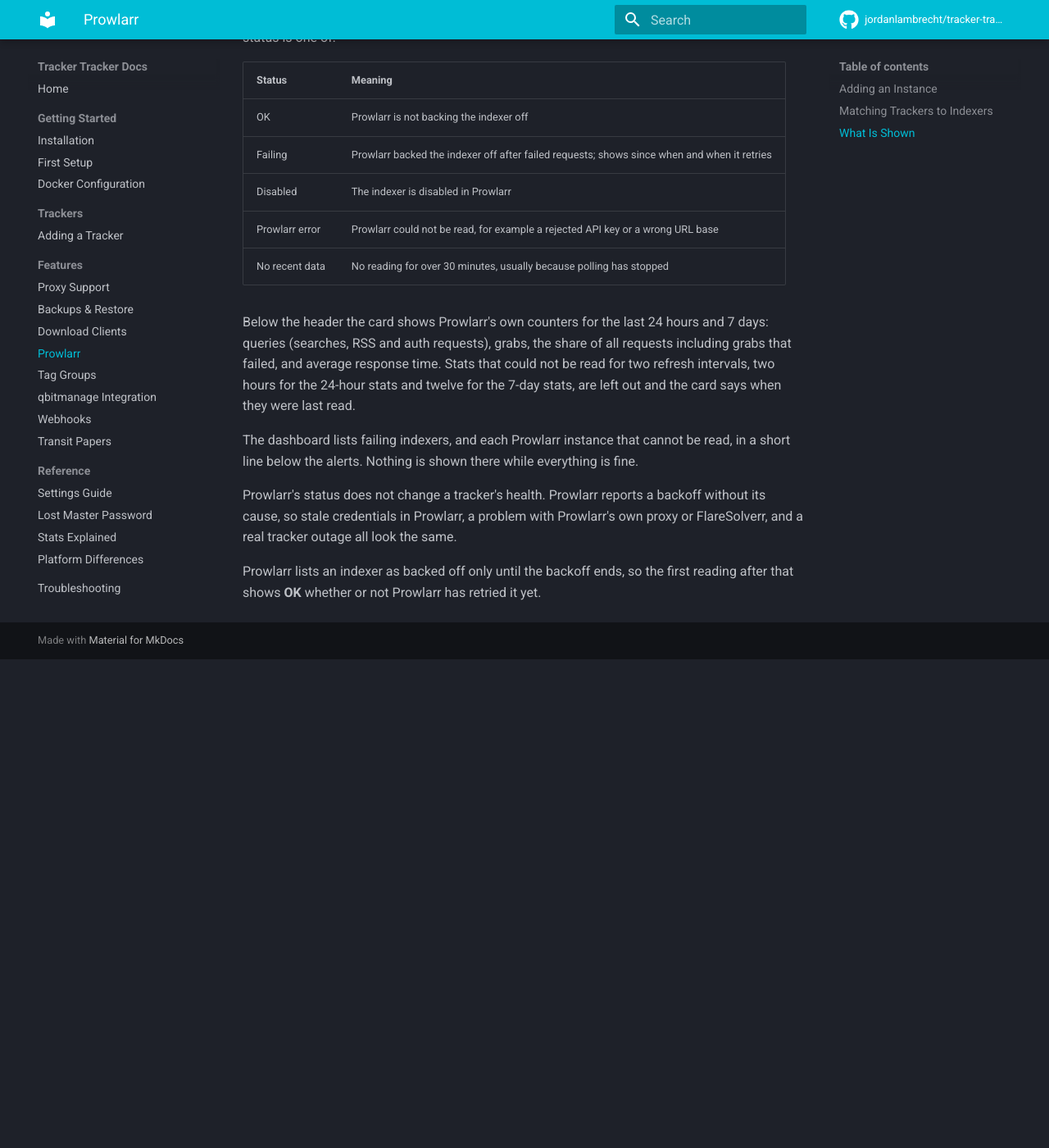
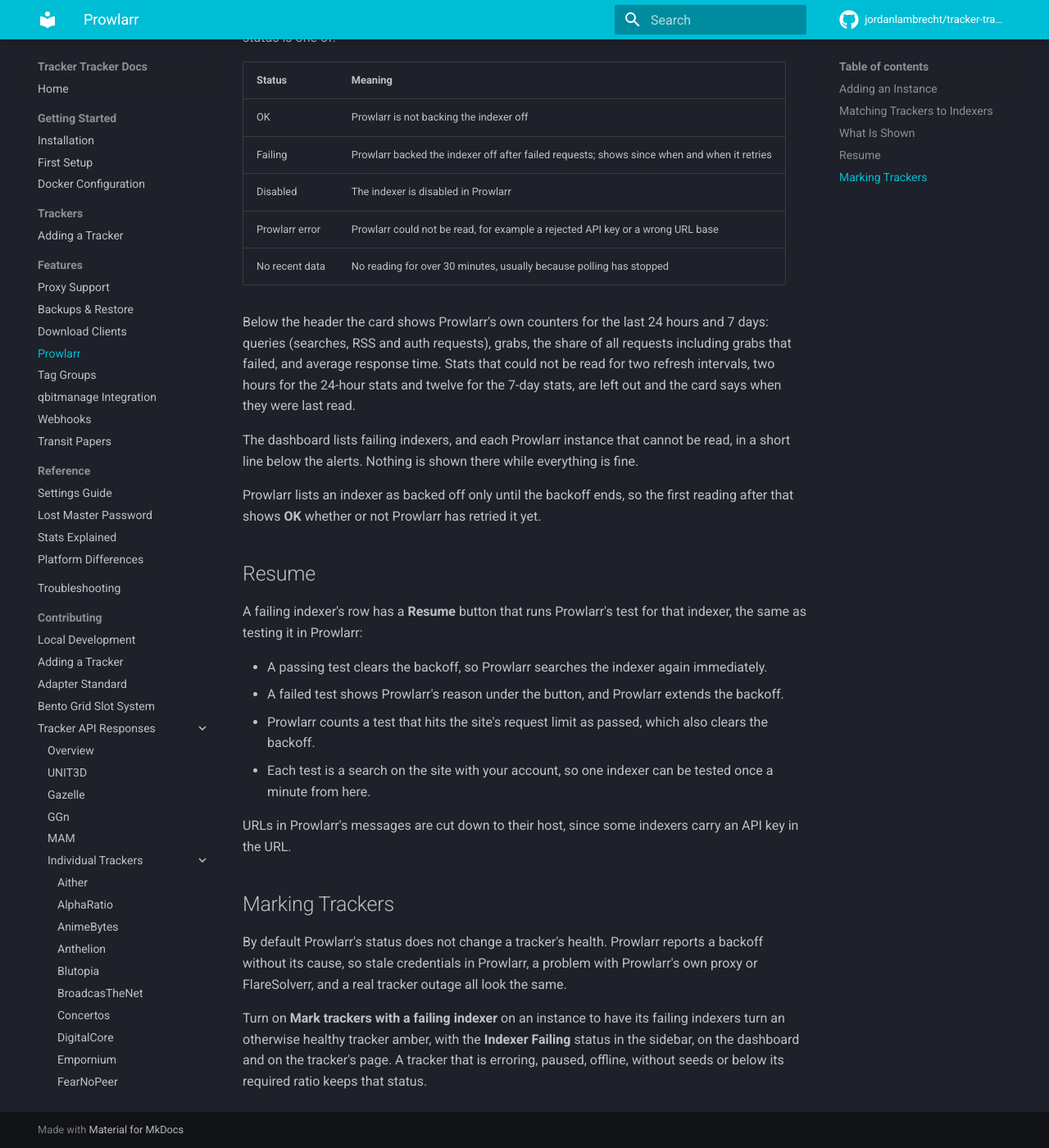
Before and after one commit to jordanlambrecht/tracker-tracker, an MkDocs documentation site: the page built from docs/kb/docs/features/prowlarr.md, in a window 1280 px wide and 1400 px high, scrolled down 1286 px. Shown: the whole window at 82% size. Built offline with MkDocs 1.6.1 and Material for MkDocs 9.7.7, drawn with Linux system fonts in a browser that asks for light colours; comment, search, counter and statistics services are not loaded; before the commit the page ends 2090 px from its top, so only the background shows below that; some of the changed text lies outside the part shown.

Commit message:
docs(trackers): document Resume and marking trackers with a failing Prowlarr indexer

```diff
--- a/docs/kb/docs/features/prowlarr.md
+++ b/docs/kb/docs/features/prowlarr.md
@@ -5,7 +5,7 @@
 
 # Prowlarr
 
-Tracker Tracker can read indexer status from one or more [Prowlarr](https://prowlarr.com) instances and show it next to each matching tracker. Only read requests are made: Prowlarr's settings are never changed and no indexer is tested or searched.
+Tracker Tracker can read indexer status from one or more [Prowlarr](https://prowlarr.com) instances and show it next to each matching tracker. Apart from the indexer test that **Resume** runs, only read requests are made, and Prowlarr's settings are never changed.
 
 ## Adding an Instance
 
@@ -43,6 +43,21 @@
 
 The dashboard lists failing indexers, and each Prowlarr instance that cannot be read, in a short line below the alerts. Nothing is shown there while everything is fine.
 
-Prowlarr's status does not change a tracker's health. Prowlarr reports a backoff without its cause, so stale credentials in Prowlarr, a problem with Prowlarr's own proxy or FlareSolverr, and a real tracker outage all look the same.
+Prowlarr lists an indexer as backed off only until the backoff ends, so the first reading after that shows **OK** whether or not Prowlarr has retried it yet.
 
-Prowlarr lists an indexer as backed off only until the backoff ends, so the first reading after that shows **OK** whether or not Prowlarr has retried it yet.
+## Resume
+
+A failing indexer's row has a **Resume** button that runs Prowlarr's test for that indexer, the same as testing it in Prowlarr:
+
+- A passing test clears the backoff, so Prowlarr searches the indexer again immediately.
+- A failed test shows Prowlarr's reason under the button, and Prowlarr extends the backoff.
+- Prowlarr counts a test that hits the site's request limit as passed, which also clears the backoff.
+- Each test is a search on the site with your account, so one indexer can be tested once a minute from here.
+
+URLs in Prowlarr's messages are cut down to their host, since some indexers carry an API key in the URL.
+
+## Marking Trackers
+
+By default Prowlarr's status does not change a tracker's health. Prowlarr reports a backoff without its cause, so stale credentials in Prowlarr, a problem with Prowlarr's own proxy or FlareSolverr, and a real tracker outage all look the same.
+
+Turn on **Mark trackers with a failing indexer** on an instance to have its failing indexers turn an otherwise healthy tracker amber, with the **Indexer Failing** status in the sidebar, on the dashboard and on the tracker's page. A tracker that is erroring, paused, offline, without seeds or below its required ratio keeps that status.
```
